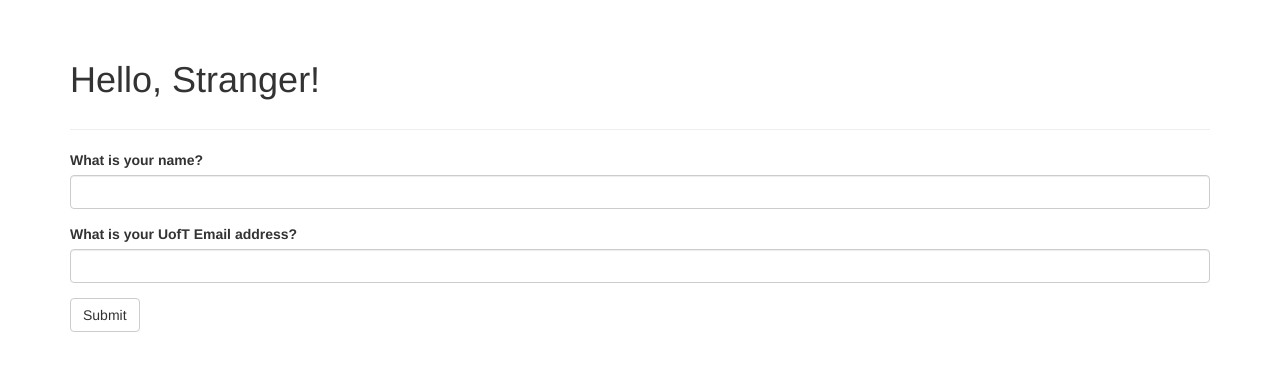
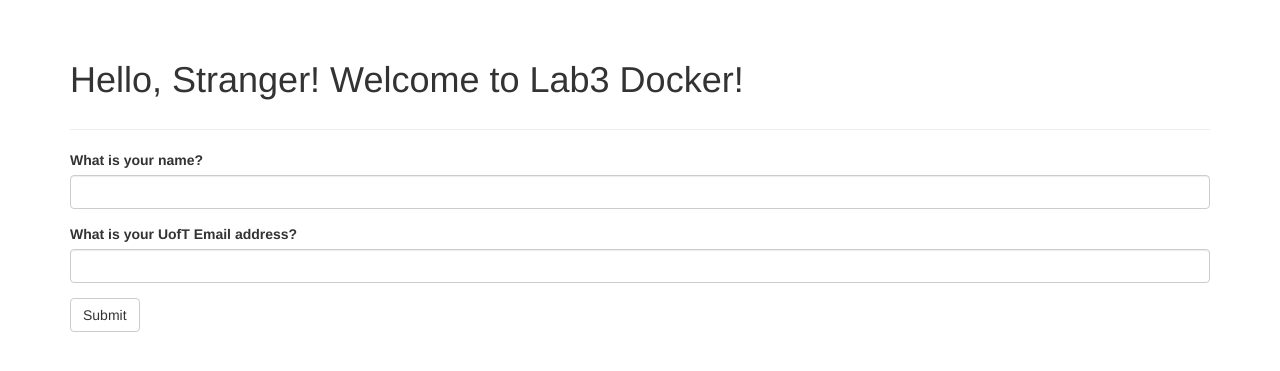
Before and after one commit to Sebastian-Czyrny/-ECE444-F2023-Lab1, a Flask app: page / in a window 1280 px wide. Shown: the part 52-423 px from the top of the page. Run offline with Flask 3, Linux system fonts and the light colour scheme; some libraries are stand-ins or nearby versions.

Commit message:
Added Welcome to Docker to index as well

```diff
--- a/templates/index.html
+++ b/templates/index.html
@@ -5,7 +5,7 @@
 
 {% block page_content %}
 <div class="page-header">
-    <h1>Hello, {% if name %}{{ name }}{% else %}Stranger{% endif %}!</h1>
+    <h1>Hello, {% if name %}{{ name }}{% else %}Stranger{% endif %}! Welcome to Lab3 Docker!</h1>
     <h1>{% if email %}Your UofT email is {{email}}{% endif %}</h1>
 </div>
 {{ wtf.quick_form(form) }}
```
